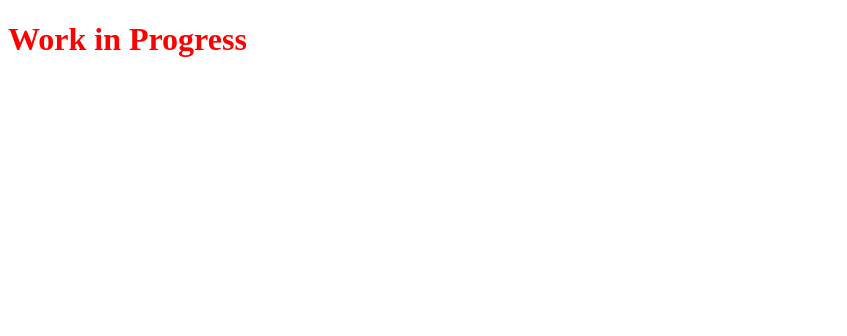
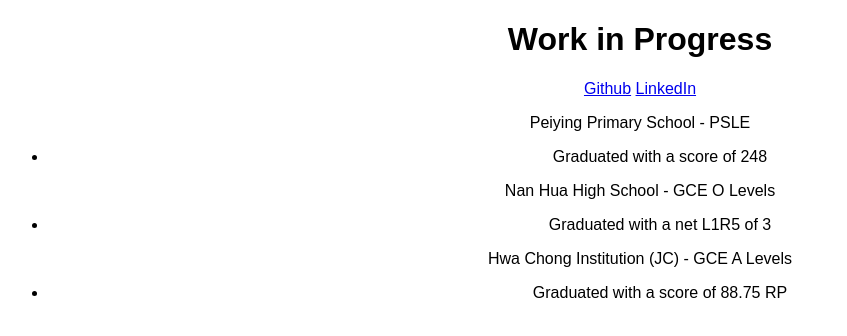
Before and after one commit to hongkian03/hongkian03.github.io, a plain HTML site: page index.html in a window 1280 px wide. Shown: the whole page, without its empty margins (0-847 px from the left). Drawn offline with Linux system fonts and the light colour scheme.

Commit message:
added education and links

```diff
--- a/index.html
+++ b/index.html
@@ -6,5 +6,32 @@
     </head>
     <body>
         <h1>Work in Progress</h1>
+        <div class="links">
+            <a href="https://github.com/hongkian03">Github</a>
+            <a href="www.linkedin.com/in/kian-hong-tan-4154182b8">LinkedIn</a>
+        </div>
+        <div class="education">
+            <div class="psle">
+                <p>Peiying Primary School - PSLE</p>
+                <ul>
+                    <li>Graduated with a score of 248</li>
+                </ul>
+            </div>
+            <div class="olevels">
+                <p>Nan Hua High School - GCE O Levels</p>
+                <ul>
+                    <li>Graduated with a net L1R5 of 3</li>
+                </ul>
+            </div>
+            <div class="alevels">
+                <p>Hwa Chong Institution (JC) - GCE A Levels</p>
+                <ul>
+                    <li>Graduated with a score of 88.75 RP</li>
+                </ul>
+            </div>
+        </div>
+        <div class="experience">
+
+        </div>
     </body>
 </html>
--- a/styles.css
+++ b/styles.css
@@ -1,3 +1,4 @@
-h1 {
-    color: red;
+h1, div, p {
+    text-align: center;
+    font-family: Arial, Helvetica, sans-serif;
 }
```
